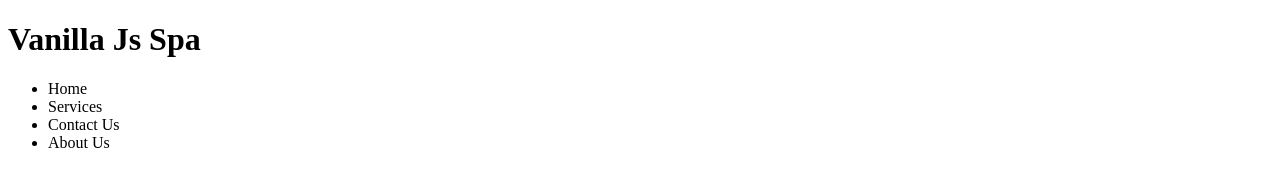
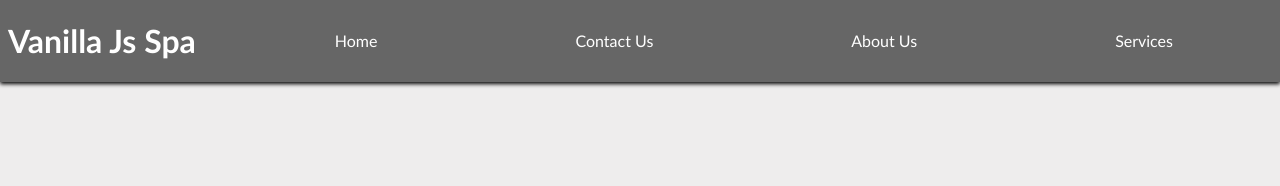
Before and after one commit to craig-tanaka/vanilla-js-spa, a plain HTML site: page index.html in a window 1280 px wide. Drawn offline with Linux system fonts and the light colour scheme.

Commit message:
added stylesheet and basic styling to header

```diff
--- a/index.html
+++ b/index.html
@@ -6,16 +6,17 @@
     <meta name="viewport" content="width=device-width, initial-scale=1.0">
     <meta http-equiv="X-UA-Compatible" content="ie=edge">
     <title>Vanilla Js Spa</title>
+    <link rel="stylesheet" href="style.css">
 </head>
 
 <body>
-    <header>
+    <header class="header">
         <h1 class="header-brand">Vanilla Js Spa </h1>
         <ul class="Header-links-ul">
             <li class="header-link" id="home-link">Home</li>
-            <li class="header-links" id="service-link">Services</li>
-            <li class="header-links" id="contact-link">Contact Us</li>
-            <li class="header-links" id="about-link">About Us</li>
+            <li class="header-link" id="contact-link">Contact Us</li>
+            <li class="header-link" id="about-link">About Us</li>
+            <li class="header-link" id="service-link">Services</li>
         </ul>
     </header>
 </body>
--- /dev/null
+++ b/style.css
@@ -0,0 +1,33 @@
+html,body{
+    background-color: rgb(238, 237, 237);
+    margin: 0;
+    font-family: 'Trebuchet MS', 'Lucida Sans Unicode', 'Lucida Grande', 'Lucida Sans', Arial, sans-serif;
+}
+
+/* #region Header-Styles */
+header{
+    display: flex;
+    justify-content: space-around;
+    align-items: center;
+
+    padding: 0 0.5rem;
+    background-color: rgb(102, 102, 102);
+    color: white;
+
+    box-shadow: 0px 2px 4px 0px black;
+}
+.Header-links-ul{
+    flex-grow: 2;
+    list-style: none;
+    display: flex;
+    justify-content: space-around;
+}
+.header-link{
+    padding: 0.4rem;
+    border-radius: 2px;
+    cursor: pointer;
+}
+.header-link:hover{
+    border-bottom: 1px solid white;
+}
+/* #endregion */
```
Also changed, not shown: 1 other file.
